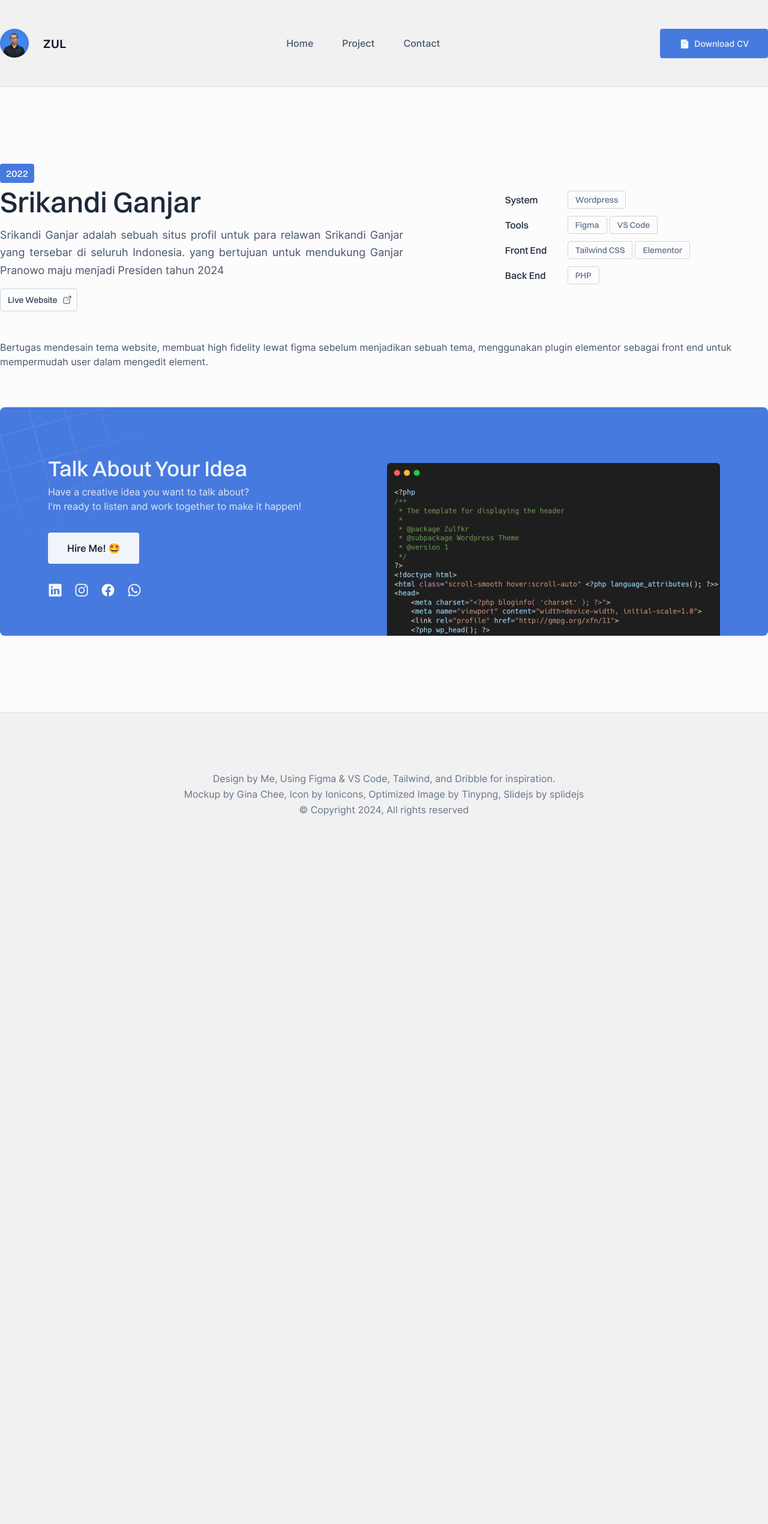
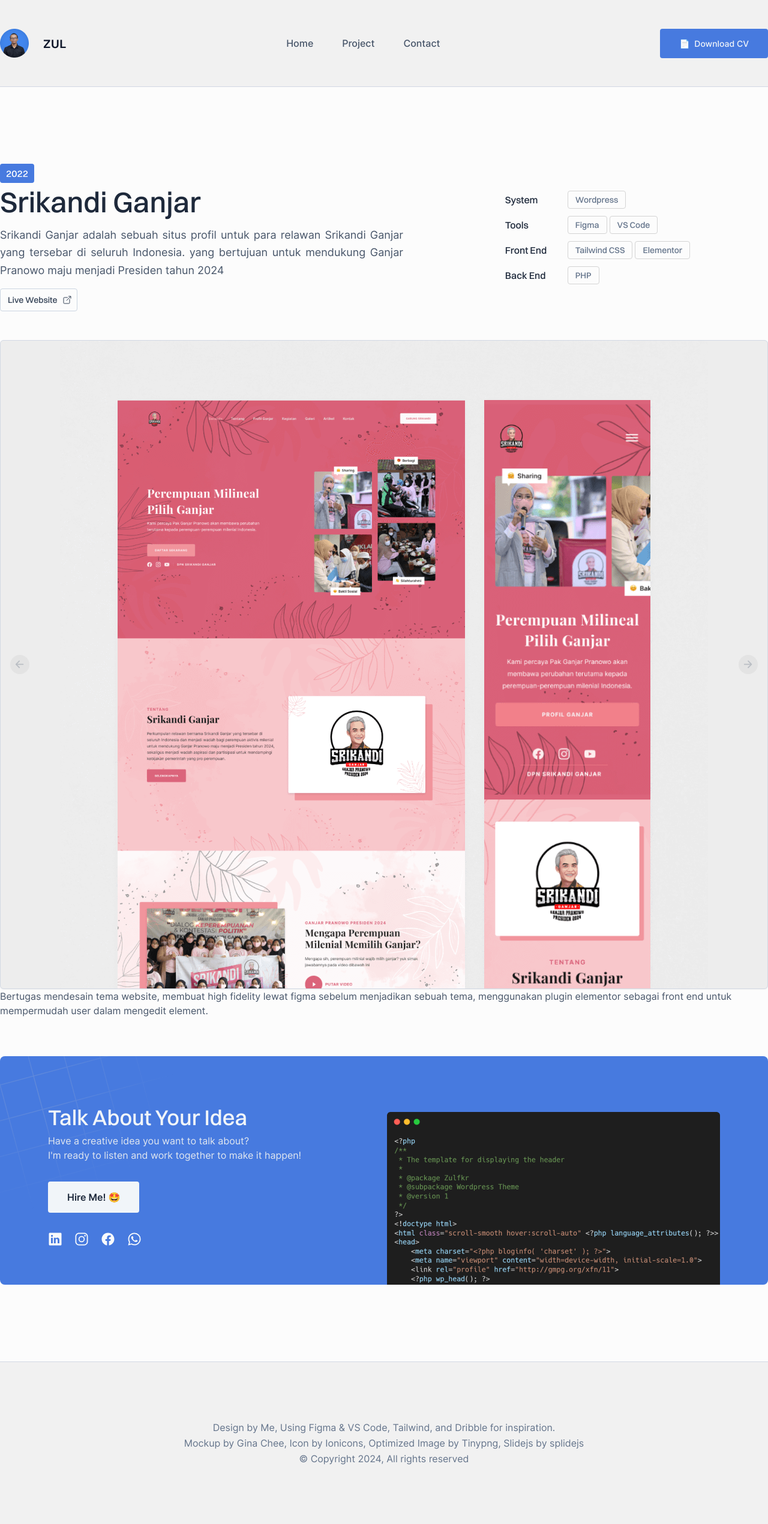
Before and after one commit to Zulfkr197/zulfkr197.github.io, a Jekyll site: the page built from _posts/2022-06-10-srikandiganjar.md, in a window 1280 px wide. Shown: the whole page at 60% size. Built offline with Jekyll 4.4.1, drawn with Linux system fonts in a browser that asks for light colours; before the commit the page ends 1459 px from its top, so only the background shows below that.

Commit message:
Update 2022-06-10-srikandiganjar.md

```diff
--- a/_posts/2022-06-10-srikandiganjar.md
+++ b/_posts/2022-06-10-srikandiganjar.md
@@ -10,4 +10,26 @@
 backend: PHP
 ---
 
+<section class="splide splide-featured rounded-md bg-thumb rounded-md overflow-hidden border border-bone-outline shadow-sm" aria-label="Slide Background">
+	<div class="splide__track">
+		<ul class="splide__list">
+			<li class="splide__slide">
+				<img class="mx-auto" src="\cover\srikandi_ganjar.png">
+			</li>
+		</ul>
+	</div>
+	<div class="splide__arrows splide__arrows--ltr">
+		<button class="splide__arrow splide__arrow--prev" type="button" aria-label="Previous slide" aria-controls="splide01-track" >
+			<svg xmlns="http://www.w3.org/2000/svg" class="ionicon w-4 h-4" viewBox="0 0 512 512">
+				<path fill="none" stroke="currentColor" stroke-linecap="round" stroke-linejoin="round" stroke-width="48" d="M268 112l144 144-144 144M392 256H100"/>
+			</svg>
+		</button>
+		<button class="splide__arrow splide__arrow--next" type="button" aria-label="Next slide" aria-controls="splide01-track" >
+			<svg xmlns="http://www.w3.org/2000/svg" class="ionicon w-4 h-4" viewBox="0 0 512 512">
+				<path fill="none" stroke="currentColor" stroke-linecap="round" stroke-linejoin="round" stroke-width="48" d="M268 112l144 144-144 144M392 256H100"/>
+			</svg>
+		</button>
+	  </div>
+</section>
+
 Bertugas mendesain tema website, membuat high fidelity lewat figma sebelum menjadikan sebuah tema, menggunakan plugin elementor sebagai front end untuk mempermudah user dalam mengedit element.
```
